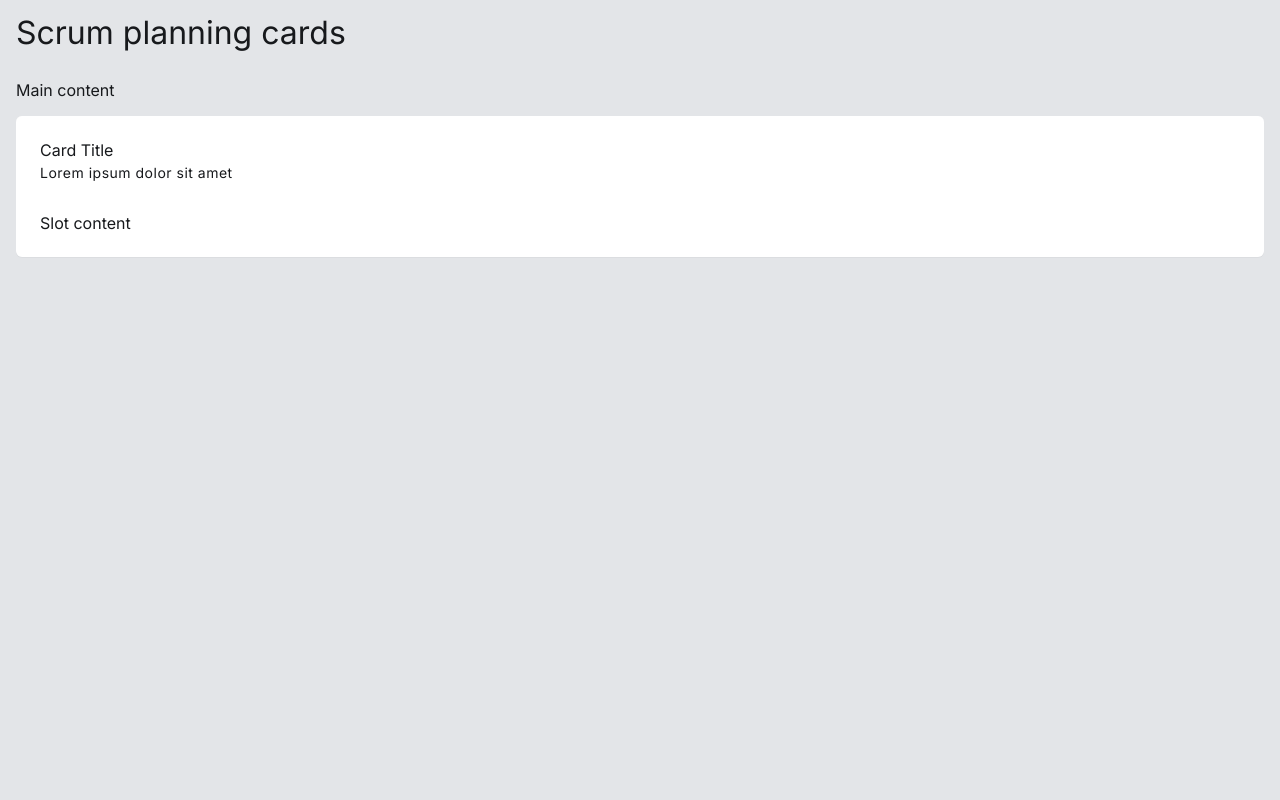
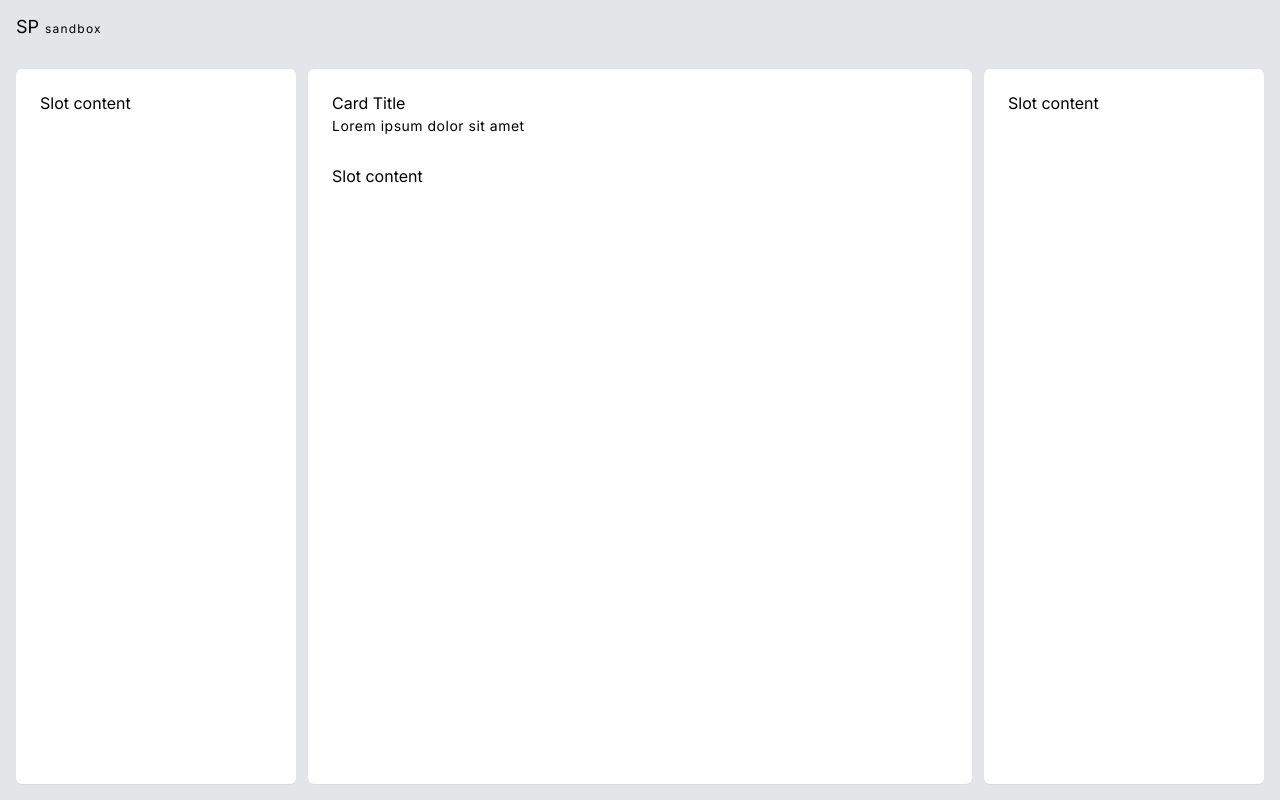
Before and after one commit to carlesfores/scrum-planning-cards, a React (Vite) app: page / in a window 1280 px wide. Built offline with nearby package versions, Linux system fonts and the light colour scheme.

Commit message:
feat: add css vars, update sandbox

```diff
--- a/src/App.jsx
+++ b/src/App.jsx
@@ -1,26 +1,26 @@
 import './App.scss';
 import Card from '@/components/Card.jsx';
+import MainHeader from '@/components/MainHeader.jsx';
 
 function App() {
+  return (
+      <div className='entity'>
+        <MainHeader></MainHeader>
 
-  return (
-    <>
-      <div className='wrapper'>
-        <header className='entity-header'>
-          <h1>Scrum planning cards</h1>
-        </header>
         <main className='entity-content'>
-          <div>Main content </div>
-          <Card
-            title="Card Title"
-            description="Lorem ipsum dolor sit amet"
-          >
+          <Card>
+            <p>Slot content</p>
+          </Card>
+          <Card title="Card Title" description="Lorem ipsum dolor sit amet">
+            <p>Slot content</p>
+          </Card>
+          <Card>
             <p>Slot content</p>
           </Card>
         </main>
+
       </div>
-    </>
   )
-}
+};
 
 export default App
--- a/src/App.scss
+++ b/src/App.scss
@@ -1,4 +1,4 @@
-.wrapper {
+.entity {
   height: 100%;
   display: flex;
   flex-direction: column;
@@ -14,7 +14,7 @@
 .entity-content {
   flex: 1 1 auto;
   padding: 16px;
-  display: flex;
-  flex-direction: column;
-  gap: 16px;
+  display: grid;
+  grid-template-columns: minmax(280px, auto) 1fr minmax(280px, auto);
+  gap: 12px;
 }
--- a/src/index.scss
+++ b/src/index.scss
@@ -1,10 +1,12 @@
 :root {
   --white: #ffffff;
-  --scrum-primary: #17191c;
-  --scrum-secondary: #e3e5e8;
 
-  background-color: var(--scrum-secondary);
-  color: var(--scrum-primary);
+  --sp-color-900: #e3e5e8;
+  --sp-color-600: #8f96a3;
+  --sp-color-400: #5c6370;
+  --sp-color-100: #17191c;
+
+  background-color: var(--sp-color-900);
   font-family: "Inter", sans-serif;
   font-size: 16px;
 }
```
